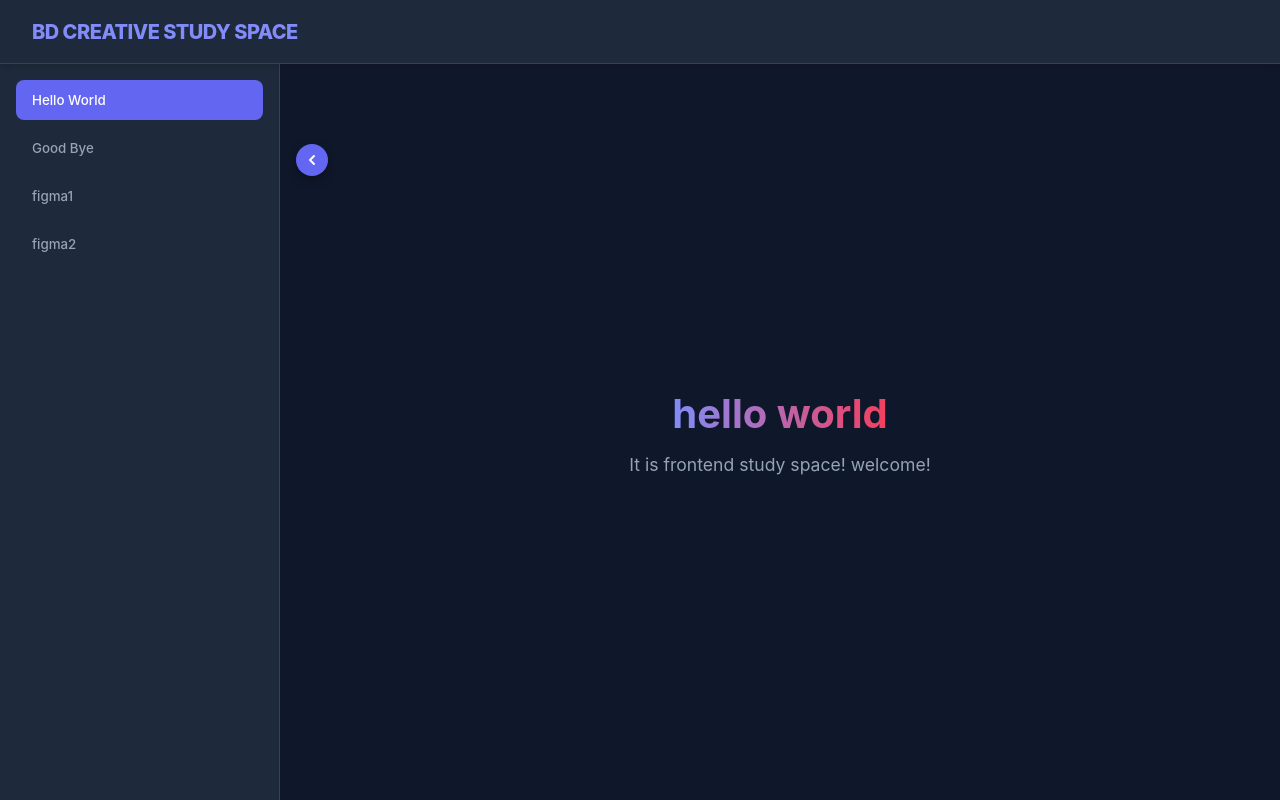
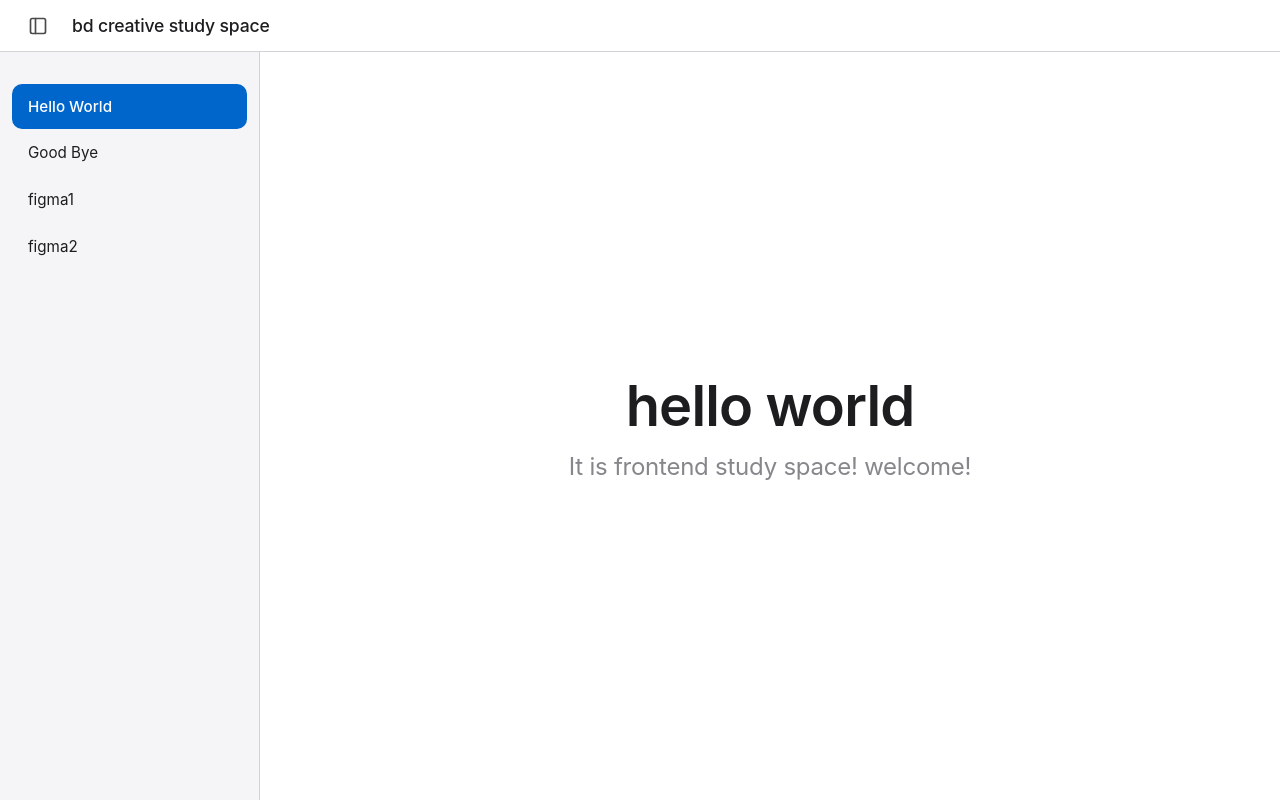
Before and after one commit to birdea/study_ifrontend, a React (Vite) app: page / in a window 1280 px wide. Built offline with nearby package versions, Linux system fonts and the light colour scheme.

Commit message:
style: apply apple.com inspired design and move toggle to header

```diff
--- a/src/App.tsx
+++ b/src/App.tsx
@@ -1,36 +1,17 @@
 import React from 'react';
-import { useAtom } from 'jotai';
 import Header from './components/Header';
 import Sidebar from './components/Sidebar';
 import Content from './components/Content';
-import { isSidebarFoldedAtom } from './store';
 import './styles/global.scss';
 import './styles/layout.scss';
 
 const App: React.FC = () => {
-  const [isFolded, setIsFolded] = useAtom(isSidebarFoldedAtom);
-
-  const toggleSidebar = () => {
-    setIsFolded(!isFolded);
-  };
-
   return (
     <div className="app-container">
       <Header />
       <div className="main-layout">
         <Sidebar />
         <main className="content-layer">
-          <button className="toggle-btn" onClick={toggleSidebar}>
-            {isFolded ? (
-              <svg viewBox="0 0 20 20" fill="currentColor">
-                <path fillRule="evenodd" d="M7.293 14.707a1 1 0 010-1.414L10.586 10 7.293 6.707a1 1 0 011.414-1.414l4 4a1 1 0 010 1.414l-4 4a1 1 0 01-1.414 0z" clipRule="evenodd" />
-              </svg>
-            ) : (
-              <svg viewBox="0 0 20 20" fill="currentColor">
-                <path fillRule="evenodd" d="M12.707 5.293a1 1 0 010 1.414L9.414 10l3.293 3.293a1 1 0 01-1.414 1.414l-4-4a1 1 0 010-1.414l4-4a1 1 0 011.414 0z" clipRule="evenodd" />
-              </svg>
-            )}
-          </button>
           <Content />
         </main>
       </div>
--- a/src/components/Header.tsx
+++ b/src/components/Header.tsx
@@ -1,9 +1,25 @@
 import React from 'react';
+import { useAtom } from 'jotai';
+import { isSidebarFoldedAtom } from '../store';
 
 const Header: React.FC = () => {
+  const [isFolded, setIsFolded] = useAtom(isSidebarFoldedAtom);
+
   return (
     <header className="status-layer">
-      <div className="logo">bd creative study space</div>
+      <div className="header-left">
+        <button
+          className="sidebar-toggle-btn"
+          onClick={() => setIsFolded(!isFolded)}
+          aria-label="Toggle Sidebar"
+        >
+          <svg width="20" height="20" viewBox="0 0 24 24" fill="none" stroke="currentColor" strokeWidth="2" strokeLinecap="round" strokeLinejoin="round">
+            <rect x="3" y="3" width="18" height="18" rx="2" ry="2"></rect>
+            <line x1="9" y1="3" x2="9" y2="21"></line>
+          </svg>
+        </button>
+        <div className="logo">bd creative study space</div>
+      </div>
     </header>
   );
 };
--- a/src/styles/_variables.scss
+++ b/src/styles/_variables.scss
@@ -1,18 +1,17 @@
-// Colors
-$primary-color: #6366f1;
-$primary-light: #818cf8;
-$primary-dark: #4f46e5;
-$bg-color: #0f172a;
-$sidebar-bg: #1e293b;
-$header-bg: #1e293b;
-$text-color: #f8fafc;
-$text-muted: #94a3b8;
-$accent-color: #f43f5e;
+// Apple-inspired Color Palette
+$bg-color: #ffffff;
+$secondary-bg: #f5f5f7;
+$sidebar-bg: #f5f5f7;
+$header-bg: rgba(255, 255, 255, 0.8);
+$text-color: #1d1d1f;
+$text-muted: #86868b;
+$accent-color: #0066cc;
+$border-color: #d2d2d7;
 
 // Transitions
-$transition-speed: 0.3s;
-$transition-ease: cubic-bezier(0.4, 0, 0.2, 1);
+$transition-speed: 0.4s;
+$transition-ease: cubic-bezier(0.25, 0.1, 0.25, 1);
 
 // Layout
-$sidebar-width: 280px;
-$header-height: 64px;
+$sidebar-width: 260px;
+$header-height: 52px;
--- a/src/styles/global.scss
+++ b/src/styles/global.scss
@@ -7,12 +7,11 @@
 }
 
 body {
-  font-family: 'Inter', -apple-system, BlinkMacSystemFont, 'Segoe UI', Roboto, Oxygen, Ubuntu, Cantarell, 'Open Sans', 'Helvetica Neue', sans-serif;
+  font-family: -apple-system, BlinkMacSystemFont, "SF Pro Display", "SF Pro Icons", "Helvetica Neue", Helvetica, Arial, sans-serif;
   background-color: $bg-color;
   color: $text-color;
   overflow: hidden;
   -webkit-font-smoothing: antialiased;
-  -moz-osx-font-smoothing: grayscale;
 }
 
 button {
@@ -31,18 +30,25 @@ button {
   align-items: center;
   height: 100%;
   text-align: center;
-  gap: 1rem;
+  gap: 12px;
+  animation: fadeIn 0.8s $transition-ease;
 }
 
 h1 {
-  font-size: 2.5rem;
-  font-weight: 700;
-  background: linear-gradient(to right, $primary-light, $accent-color);
-  -webkit-background-clip: text;
-  -webkit-text-fill-color: transparent;
+  font-size: 3.5rem;
+  font-weight: 600;
+  letter-spacing: -0.015em;
+  color: #1d1d1f;
 }
 
 p {
   color: $text-muted;
-  font-size: 1.1rem;
+  font-size: 1.5rem;
+  font-weight: 400;
+  letter-spacing: -0.01em;
 }
+
+@keyframes fadeIn {
+  from { opacity: 0; transform: translateY(10px); }
+  to { opacity: 1; transform: translateY(0); }
+}
--- a/src/styles/layout.scss
+++ b/src/styles/layout.scss
@@ -5,6 +5,7 @@
   flex-direction: column;
   height: 100vh;
   width: 100vw;
+  background-color: $bg-color;
 }
 
 .main-layout {
@@ -16,100 +17,93 @@
 .status-layer {
   height: $header-height;
   background-color: $header-bg;
-  border-bottom: 1px solid rgba($text-muted, 0.2);
+  backdrop-filter: blur(20px);
+  -webkit-backdrop-filter: blur(20px);
+  border-bottom: 1px solid $border-color;
   display: flex;
   align-items: center;
-  padding: 0 2rem;
-  z-index: 100;
-  box-shadow: 0 4px 6px -1px rgba(0, 0, 0, 0.1), 0 2px 4px -1px rgba(0, 0, 0, 0.06);
+  padding: 0 1.25rem;
+  z-index: 1000;
+  position: sticky;
+  top: 0;
+
+  .header-left {
+    display: flex;
+    align-items: center;
+    gap: 1rem;
+  }
+
+  .sidebar-toggle-btn {
+    display: flex;
+    align-items: center;
+    justify-content: center;
+    padding: 8px;
+    border-radius: 8px;
+    color: $text-color;
+
+    &:hover {
+      background-color: rgba(0, 0, 0, 0.05);
+    }
+
+    svg {
+      opacity: 0.8;
+    }
+  }
 
   .logo {
-    font-weight: 800;
-    font-size: 1.25rem;
-    letter-spacing: -0.025em;
-    color: $primary-light;
-    text-transform: uppercase;
+    font-weight: 500;
+    font-size: 1.1rem;
+    letter-spacing: -0.01em;
+    color: $text-color;
   }
 }
 
 .sidebar-layer {
   width: $sidebar-width;
   background-color: $sidebar-bg;
-  border-right: 1px solid rgba($text-muted, 0.2);
+  border-right: 1px solid $border-color;
   display: flex;
   flex-direction: column;
-  transition: transform $transition-speed $transition-ease, width $transition-speed $transition-ease;
+  transition: width $transition-speed $transition-ease, transform $transition-speed $transition-ease;
   overflow: hidden;
-  z-index: 90;
+  z-index: 900;
 
   &.folded {
     width: 0;
     transform: translateX(-100%);
   }
 
-  .sidebar-header {
-    padding: 1.5rem;
-    display: flex;
-    justify-content: flex-end;
-  }
-
   .sidebar-nav {
     flex: 1;
-    padding: 1rem;
+    padding: 2rem 0.75rem;
     display: flex;
     flex-direction: column;
-    gap: 0.5rem;
+    gap: 2px;
   }
 
   .nav-btn {
-    padding: 0.75rem 1rem;
-    border-radius: 0.5rem;
+    padding: 0.8rem 1rem;
+    border-radius: 10px;
     text-align: left;
-    font-weight: 500;
-    color: $text-muted;
+    font-size: 0.95rem;
+    font-weight: 400;
+    color: $text-color;
 
     &:hover {
-      background-color: rgba($primary-color, 0.1);
-      color: $text-color;
+      background-color: rgba(0, 0, 0, 0.04);
     }
 
     &.active {
-      background-color: $primary-color;
-      color: white;
+      background-color: $accent-color;
+      color: #ffffff;
+      font-weight: 500;
     }
   }
 }
 
 .content-layer {
   flex: 1;
-  position: relative;
   background-color: $bg-color;
   overflow-y: auto;
-  transition: margin-left $transition-speed $transition-ease;
+  position: relative;
 }
-
-.toggle-btn {
-  position: absolute;
-  left: 1rem;
-  top: calc(#{$header-height} + 1rem);
-  z-index: 101;
-  background: $primary-color;
-  color: white;
-  width: 32px;
-  height: 32px;
-  border-radius: 50%;
-  display: flex;
-  align-items: center;
-  justify-content: center;
-  box-shadow: 0 4px 10px rgba(0, 0, 0, 0.3);
-
-  &:hover {
-    transform: scale(1.1);
-    background: $primary-light;
-  }
-
-  svg {
-    width: 20px;
-    height: 20px;
-  }
-}
```
